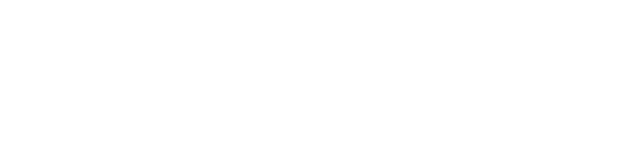
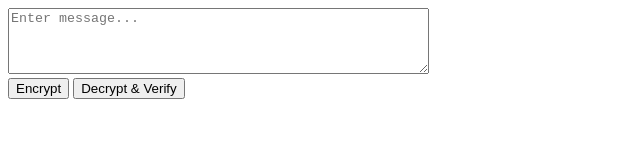
Before and after one commit to kschenk10-ivy-tech/SDEV-245, a plain HTML site: page index.html in a window 1280 px wide. Shown: the whole page, without its empty margins (0-640 px from the left). Drawn offline with Linux system fonts and the light colour scheme.

Commit message:
Update index.html

```diff
--- a/index.html
+++ b/index.html
@@ -6,6 +6,9 @@
 	<title>Document</title>
 </head>
 <body>
-
+	<textarea id="input" rows="4" cols="50" placeholder="Enter message..."></textarea><br>
+	<button id="encrypt">Encrypt</button>
+	<button id="decrypt">Decrypt & Verify</button>
+	<pre id="output"></pre>
 </body>
 </html>
```
